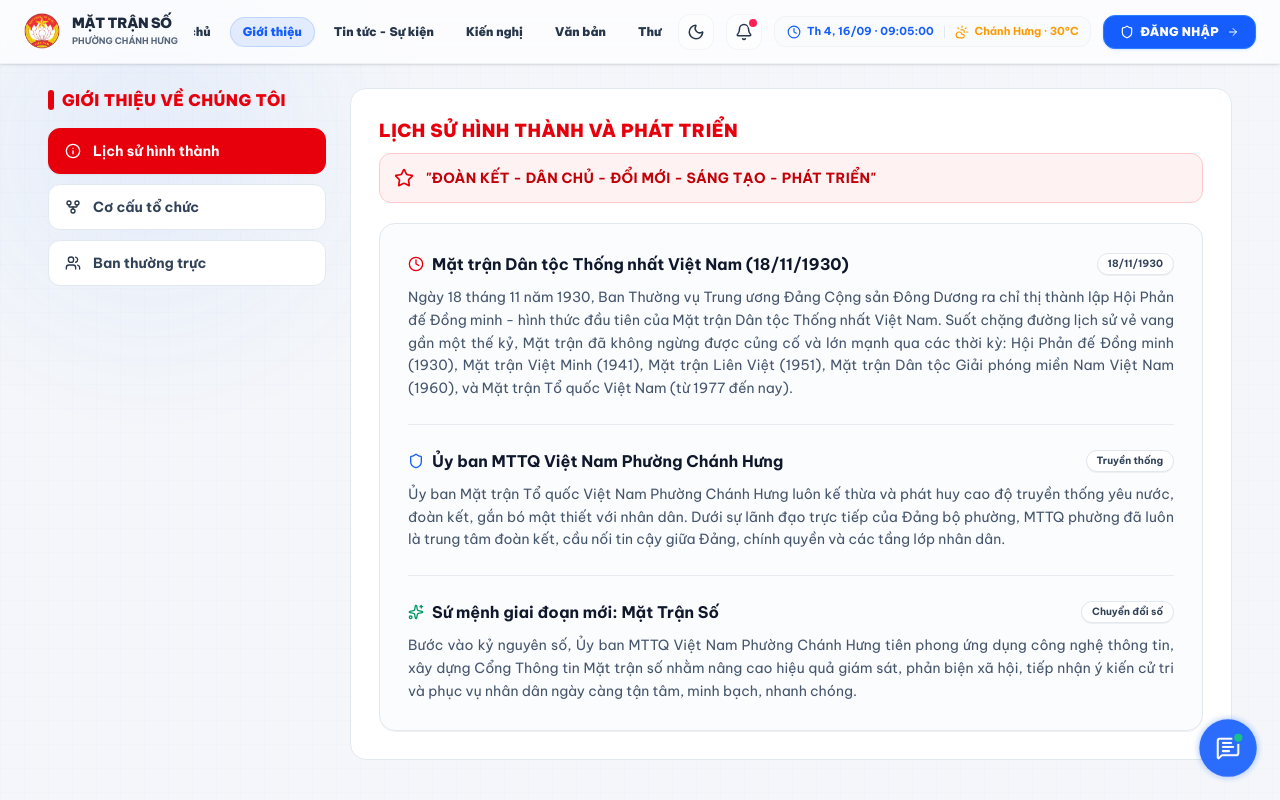
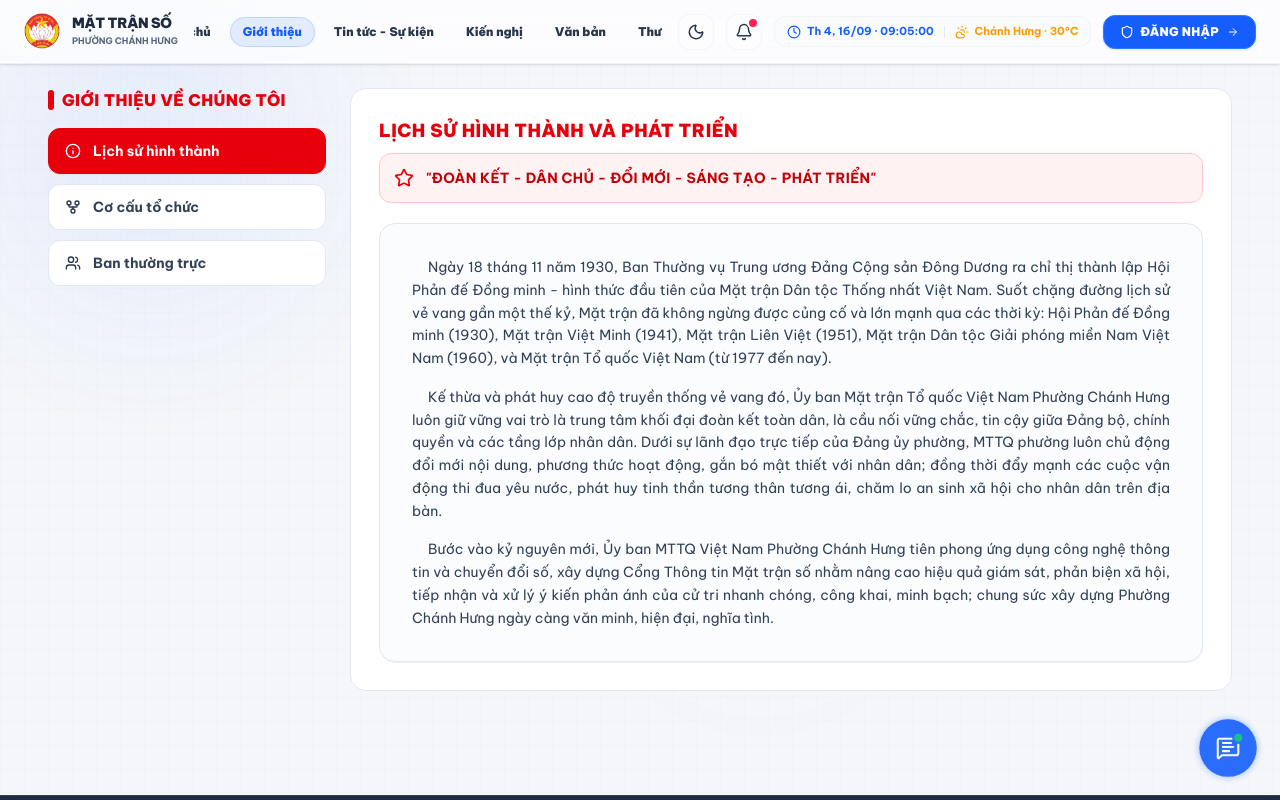
Before and after one commit to chidoankhupho23phuongchanhhung/MTTQ-CHANHHUNG, a Next.js app: page /hoat-dong-mttq in a window 1280 px wide. Both pictures are taken after a click on the button "Lịch sử hình thành". Shown: the top 800 px of the page. Built offline with nearby package versions, Linux system fonts and the light colour scheme.

Commit message:
feat: Gop noi dung lich su hinh thanh thanh 1 box van ban dai xuyen suot, cap nhat dong bo tren admin dashboard

```diff
--- a/components/ui/MTTQIntroSection.tsx
+++ b/components/ui/MTTQIntroSection.tsx
@@ -10,8 +10,8 @@ import { cn } from "@/lib/utils";
 import {
   IntroSettings,
   LeaderItem,
-  HistorySectionItem,
   DEFAULT_INTRO_SETTINGS,
+  DEFAULT_HISTORY_CONTENT,
   getCachedIntroSettings
 } from "@/lib/introSettings";
 
@@ -24,7 +24,6 @@ interface DepartmentItem {
   category: "chuyen-mon" | "doan-the";
   categoryLabel: string;
   icon: React.ElementType;
-  badgeBg: string;
   badgeColor: string;
   summary: string;
   content: string;
@@ -34,63 +33,63 @@ const DEPARTMENTS: DepartmentItem[] = [
   {
     id: "van-phong", number: "(1)", name: "Bộ phận Văn phòng",
     category: "chuyen-mon", categoryLabel: "Bộ phận Chuyên môn",
-    icon: Building2, badgeBg: "bg-blue-50 text-blue-700 border-blue-200", badgeColor: "text-blue-600",
+    icon: Building2, badgeColor: "text-blue-600",
     summary: "Tham mưu, tổng hợp, hành chính quản trị, hậu cần và chuyển đổi số cơ sở dữ liệu Mặt trận.",
     content: "Có chức năng tham mưu, giúp việc, tổ chức phục vụ các hoạt động và công tác chỉ đạo, điều hành của Đảng ủy, Ủy ban, Ban Thường trực Ủy ban Mặt trận Tổ quốc Việt Nam phường và các tổ chức chính trị - xã hội phường. Tham mưu xây dựng chương trình làm việc và phối hợp tổ chức thực hiện chương trình làm việc của Ủy ban, Ban Thường trực và Cơ quan. Tổ chức ứng dụng triển khai chuyển đổi số, phát triển quản lý các nền tảng số về các cơ sở dữ liệu đoàn viên, hội viên, thành viên của Mặt trận Tổ quốc Việt Nam phường."
   },
   {
     id: "to-chuc-kiem-tra", number: "(2)", name: "Bộ phận Tổ chức, Kiểm tra",
     category: "chuyen-mon", categoryLabel: "Bộ phận Chuyên môn",
-    icon: ShieldCheck, badgeBg: "bg-amber-50 text-amber-700 border-amber-200", badgeColor: "text-amber-600",
+    icon: ShieldCheck, badgeColor: "text-amber-600",
     summary: "Tổ chức cán bộ, quản lý biên chế, thi đua khen thưởng và kiểm tra giám sát Điều lệ.",
     content: "Có chức năng tham mưu, giúp việc cho Ủy ban, Ban Thường trực Mặt trận Tổ quốc Việt Nam phường và các tổ chức chính trị - xã hội phường về công tác tổ chức, quản lý, phát triển thành viên; hướng dẫn và tổ chức các hoạt động, nghiệp vụ, thực hiện quản lý biên chế, tổ chức cán bộ; công tác kiểm tra, giám sát thi hành Điều lệ."
   },
   {
     id: "dan-chu-giam-sat", number: "(3)", name: "Bộ phận Dân chủ, Giám sát và Phản biện xã hội",
     category: "chuyen-mon", categoryLabel: "Bộ phận Chuyên môn",
-    icon: Scale, badgeBg: "bg-emerald-50 text-emerald-700 border-emerald-200", badgeColor: "text-emerald-600",
+    icon: Scale, badgeColor: "text-emerald-600",
     summary: "Thực hiện dân chủ, dân nguyện, pháp luật, giám sát và phản biện xã hội đối với chủ trương, chính sách.",
     content: "Có chức năng tham mưu, giúp việc chung cho Ủy ban, Ban Thường trực và các tổ chức chính trị - xã hội phường tổ chức và thực hiện về công tác dân chủ, dân nguyện, công tác pháp luật, công tác giám sát và phản biện xã hội đối với các chủ trương của Đảng, chính sách, pháp luật Nhà nước."
   },
   {
     id: "dan-toc-ton-giao", number: "(4)", name: "Bộ phận Dân tộc và Tôn giáo",
     category: "chuyen-mon", categoryLabel: "Bộ phận Chuyên môn",
-    icon: Globe2, badgeBg: "bg-cyan-50 text-cyan-700 border-cyan-200", badgeColor: "text-cyan-600",
+    icon: Globe2, badgeColor: "text-cyan-600",
     summary: "Công tác dân tộc, tín ngưỡng, tôn giáo, đối ngoại Nhân dân và người Việt Nam ở nước ngoài.",
     content: "Có chức năng, nhiệm vụ tham mưu, giúp việc cho Ủy ban Mặt trận Tổ quốc Việt Nam phường và các tổ chức chính trị - xã hội phường về công tác dân tộc và tín ngưỡng, tôn giáo; công tác đối ngoại Nhân dân; công tác đối với người Việt Nam ở nước ngoài."
   },
   {
     id: "cong-tac-xa-hoi", number: "(5)", name: "Bộ phận Công tác xã hội",
     category: "chuyen-mon", categoryLabel: "Bộ phận Chuyên môn",
-    icon: Sparkles, badgeBg: "bg-purple-50 text-purple-700 border-purple-200", badgeColor: "text-purple-600",
+    icon: Sparkles, badgeColor: "text-purple-600",
     summary: "Phong trào thi đua, an sinh xã hội, đền ơn đáp nghĩa, cứu trợ từ thiện, quản lý quỹ và tuyên giáo.",
     content: "Có chức năng, nhiệm vụ tham mưu, giúp việc cho Đảng ủy Ủy ban Mặt trận Tổ quốc Việt Nam phường, Ban Thường trực về công tác xã hội: tổ chức các cuộc vận động, phong trào thi đua yêu nước, an sinh xã hội. Công tác tuyên giáo: tuyên truyền, lý luận chính trị, bảo vệ nền tảng tư tưởng của Đảng."
   },
   {
     id: "doan-thanh-nien", number: "(6)", name: "Đoàn TNCS Hồ Chí Minh phường",
     category: "doan-the", categoryLabel: "Tổ chức CT-XH",
-    icon: Flame, badgeBg: "bg-green-50 text-green-700 border-green-200", badgeColor: "text-green-600",
+    icon: Flame, badgeColor: "text-green-600",
     summary: "Tập hợp, giáo dục lý tưởng cách mạng cho thanh thiếu nhi, các phong trào hành động cách mạng tuổi trẻ.",
     content: "Tham mưu, giúp việc cho Ban Chấp hành, Ban Thường vụ, trực tiếp trong tập hợp, vận động đoàn viên, thanh niên tích cực học tập, lao động, nâng cao trình độ; giáo dục lý tưởng cách mạng, đạo đức, lối sống văn hóa cho thanh, thiếu nhi."
   },
   {
     id: "cong-doan", number: "(7)", name: "Công đoàn phường",
     category: "doan-the", categoryLabel: "Tổ chức CT-XH",
-    icon: Briefcase, badgeBg: "bg-blue-50 text-blue-700 border-blue-200", badgeColor: "text-blue-700",
+    icon: Briefcase, badgeColor: "text-blue-700",
     summary: "Bảo vệ quyền và lợi ích hợp pháp của công nhân, người lao động, an toàn vệ sinh lao động.",
     content: "Tham mưu, giúp việc cho Ban Chấp hành, Ban Thường vụ Công đoàn phường trong tập hợp, vận động đoàn viên, công nhân phát huy quyền làm chủ, tích cực lao động, học tập nâng cao trình độ."
   },
   {
     id: "phu-nu", number: "(8)", name: "Hội Liên hiệp Phụ nữ phường",
     category: "doan-the", categoryLabel: "Tổ chức CT-XH",
-    icon: Heart, badgeBg: "bg-rose-50 text-rose-700 border-rose-200", badgeColor: "text-rose-600",
+    icon: Heart, badgeColor: "text-rose-600",
     summary: "Đại diện phụ nữ, xây dựng gia đình hạnh phúc, bình đẳng giới và bảo vệ quyền phụ nữ, trẻ em.",
     content: "Tham mưu, giúp việc cho Ban Chấp hành, Ban Thường vụ Hội Liên hiệp Phụ nữ phường trong tập hợp, vận động hội viên, phụ nữ phát huy nội lực; đại diện các tầng lớp phụ nữ tham gia xây dựng Đảng, Nhà nước và khối đại đoàn kết toàn dân tộc."
   },
   {
     id: "cuu-chien-binh", number: "(9)", name: "Hội Cựu chiến binh phường",
     category: "doan-the", categoryLabel: "Tổ chức CT-XH",
-    icon: Award, badgeBg: "bg-amber-50 text-amber-700 border-amber-200", badgeColor: "text-amber-700",
+    icon: Award, badgeColor: "text-amber-700",
     summary: "Giữ gìn bản chất Bộ đội Cụ Hồ, tham gia bảo vệ Đảng, chính quyền, hỗ trợ đồng đội.",
     content: "Tham mưu, giúp việc cho Ban Chấp hành, Ban Thường vụ Hội Cựu chiến binh phường trong công tác tập hợp, đoàn kết, vận động hội viên, Cựu chiến binh giữ gìn phẩm chất, đạo đức cách mạng, nâng cao bản lĩnh chính trị."
   }
@@ -116,8 +115,8 @@ export default function MTTQIntroSection({ className }: { className?: string })
           setSettings(prev => ({
             ...prev,
             ...data.intro,
+            historyContent: data.intro.historyContent || (data.intro.historySections ? data.intro.historySections.map((s: any) => s.content).join('\n\n') : prev.historyContent),
             leaders: data.intro.leaders && data.intro.leaders.length > 0 ? data.intro.leaders : prev.leaders,
-            historySections: data.intro.historySections && data.intro.historySections.length > 0 ? data.intro.historySections : prev.historySections,
           }));
         }
       }
@@ -146,7 +145,7 @@ export default function MTTQIntroSection({ className }: { className?: string })
     <div className={cn("w-full mb-6", className)}>
       <div className="grid grid-cols-1 lg:grid-cols-12 gap-6 items-start">
 
-        {/* CỘT TRÁI: SIDEBAR 3 MỤC (Đã bỏ box phường chánh hưng ở dưới theo yêu cầu) */}
+        {/* CỘT TRÁI: SIDEBAR 3 MỤC */}
         <div className="lg:col-span-4 xl:col-span-3">
           <div className="flex items-center gap-2 mb-4">
             <span className="w-1.5 h-5 bg-red-600 rounded-full flex-shrink-0" />
@@ -351,7 +350,7 @@ export default function MTTQIntroSection({ className }: { className?: string })
               </div>
             )}
 
-            {/* TAB: LỊCH SỬ HÌNH THÀNH (1 BOX DÀI, KHÔNG TÁCH LÀM 3 THEO YÊU CẦU) */}
+            {/* TAB: LỊCH SỬ HÌNH THÀNH (1 NỘI DUNG DÀI XUYÊN SUỐT DUY NHẤT) */}
             {activeTab === "lich-su" && (
               <div>
                 <h3 className="text-base sm:text-lg font-black text-red-600 uppercase tracking-wide mb-2">
@@ -366,33 +365,13 @@ export default function MTTQIntroSection({ className }: { className?: string })
                   </p>
                 </div>
 
-                {/* 1 BOX DÀI LIÊN TỤC DUY NHẤT */}
-                <div className="rounded-2xl border border-slate-200 dark:border-slate-800 bg-slate-50/60 dark:bg-slate-800/40 p-5 sm:p-7 space-y-6 text-xs sm:text-sm text-slate-700 dark:text-slate-300 leading-relaxed shadow-2xs">
-                  {settings.historySections.map((hist, idx) => {
-                    const iconList = [Clock, Shield, Sparkles];
-                    const colorList = ["text-red-600", "text-blue-600", "text-emerald-600"];
-                    const CurrIcon = iconList[idx % iconList.length];
-                    const currColor = colorList[idx % colorList.length];
-
-                    return (
-                      <div key={hist.id} className={cn(idx > 0 && "pt-6 border-t border-slate-200/80 dark:border-slate-700/80")}>
-                        <div className="flex items-center justify-between gap-3 mb-2.5">
-                          <h4 className="text-sm sm:text-base font-bold text-slate-900 dark:text-white flex items-center gap-2">
-                            <CurrIcon className={cn("w-4 h-4 flex-shrink-0", currColor)} />
-                            <span>{hist.title}</span>
-                          </h4>
-                          {hist.badge && (
-                            <span className="text-[10px] font-bold px-2.5 py-0.5 rounded-full bg-white dark:bg-slate-900 border border-slate-200 dark:border-slate-700 text-slate-700 dark:text-slate-300 shadow-2xs">
-                              {hist.badge}
-                            </span>
-                          )}
-                        </div>
-                        <p className="text-justify text-xs sm:text-sm leading-relaxed text-slate-600 dark:text-slate-300">
-                          {hist.content}
-                        </p>
-                      </div>
-                    );
-                  })}
+                {/* 1 NỘI DUNG DÀI XUYÊN SUỐT DUY NHẤT */}
+                <div className="rounded-2xl border border-slate-200 dark:border-slate-800 bg-slate-50/60 dark:bg-slate-800/40 p-6 sm:p-8 text-xs sm:text-sm text-slate-700 dark:text-slate-300 leading-relaxed shadow-2xs space-y-4 text-justify">
+                  {(settings.historyContent || DEFAULT_HISTORY_CONTENT).split(/\n\n+/).map((para, idx) => (
+                    <p key={idx} className="leading-relaxed indent-4">
+                      {para.trim()}
+                    </p>
+                  ))}
                 </div>
               </div>
             )}
--- a/lib/introSettings.ts
+++ b/lib/introSettings.ts
@@ -18,8 +18,9 @@ export interface IntroSettings {
   slogan: string;
   introText: string;
   introSubtext: string;
+  historyContent: string;
   leaders: LeaderItem[];
-  historySections: HistorySectionItem[];
+  historySections?: HistorySectionItem[];
 }
 
 export const DEFAULT_LEADERS: LeaderItem[] = [
@@ -71,33 +72,18 @@ export const DEFAULT_INTRO_TEXT = "Cơ quan Ủy ban Mặt trận Tổ quốc Vi
 
 export const DEFAULT_INTRO_SUBTEXT = "Được cơ cấu tổ chức theo 05 bộ phận chuyên môn và 04 tổ chức chính trị - xã hội, các hội do Đảng, Nhà nước giao nhiệm vụ, có tính đến những chức năng, nhiệm vụ chung, quan trọng, đặc thù.";
 
-export const DEFAULT_HISTORY_SECTIONS: HistorySectionItem[] = [
-  {
-    id: "hist-1",
-    title: "Mặt trận Dân tộc Thống nhất Việt Nam (18/11/1930)",
-    content: "Ngày 18 tháng 11 năm 1930, Ban Thường vụ Trung ương Đảng Cộng sản Đông Dương ra chỉ thị thành lập Hội Phản đế Đồng minh - hình thức đầu tiên của Mặt trận Dân tộc Thống nhất Việt Nam. Suốt chặng đường lịch sử vẻ vang gần một thế kỷ, Mặt trận đã không ngừng được củng cố và lớn mạnh qua các thời kỳ: Hội Phản đế Đồng minh (1930), Mặt trận Việt Minh (1941), Mặt trận Liên Việt (1951), Mặt trận Dân tộc Giải phóng miền Nam Việt Nam (1960), và Mặt trận Tổ quốc Việt Nam (từ 1977 đến nay).",
-    badge: "18/11/1930"
-  },
-  {
-    id: "hist-2",
-    title: "Ủy ban MTTQ Việt Nam Phường Chánh Hưng",
-    content: "Ủy ban Mặt trận Tổ quốc Việt Nam Phường Chánh Hưng luôn kế thừa và phát huy cao độ truyền thống yêu nước, đoàn kết, gắn bó mật thiết với nhân dân. Dưới sự lãnh đạo trực tiếp của Đảng bộ phường, MTTQ phường đã luôn là trung tâm đoàn kết, cầu nối tin cậy giữa Đảng, chính quyền và các tầng lớp nhân dân.",
-    badge: "Truyền thống"
-  },
-  {
-    id: "hist-3",
-    title: "Sứ mệnh giai đoạn mới: Mặt Trận Số",
-    content: "Bước vào kỷ nguyên số, Ủy ban MTTQ Việt Nam Phường Chánh Hưng tiên phong ứng dụng công nghệ thông tin, xây dựng Cổng Thông tin Mặt trận số nhằm nâng cao hiệu quả giám sát, phản biện xã hội, tiếp nhận ý kiến cử tri và phục vụ nhân dân ngày càng tận tâm, minh bạch, nhanh chóng.",
-    badge: "Chuyển đổi số"
-  }
-];
+export const DEFAULT_HISTORY_CONTENT = `Ngày 18 tháng 11 năm 1930, Ban Thường vụ Trung ương Đảng Cộng sản Đông Dương ra chỉ thị thành lập Hội Phản đế Đồng minh - hình thức đầu tiên của Mặt trận Dân tộc Thống nhất Việt Nam. Suốt chặng đường lịch sử vẻ vang gần một thế kỷ, Mặt trận đã không ngừng được củng cố và lớn mạnh qua các thời kỳ: Hội Phản đế Đồng minh (1930), Mặt trận Việt Minh (1941), Mặt trận Liên Việt (1951), Mặt trận Dân tộc Giải phóng miền Nam Việt Nam (1960), và Mặt trận Tổ quốc Việt Nam (từ 1977 đến nay).
+
+Kế thừa và phát huy cao độ truyền thống vẻ vang đó, Ủy ban Mặt trận Tổ quốc Việt Nam Phường Chánh Hưng luôn giữ vững vai trò là trung tâm khối đại đoàn kết toàn dân, là cầu nối vững chắc, tin cậy giữa Đảng bộ, chính quyền và các tầng lớp nhân dân. Dưới sự lãnh đạo trực tiếp của Đảng ủy phường, MTTQ phường luôn chủ động đổi mới nội dung, phương thức hoạt động, gắn bó mật thiết với nhân dân; đồng thời đẩy mạnh các cuộc vận động thi đua yêu nước, phát huy tinh thần tương thân tương ái, chăm lo an sinh xã hội cho nhân dân trên địa bàn.
+
+Bước vào kỷ nguyên mới, Ủy ban MTTQ Việt Nam Phường Chánh Hưng tiên phong ứng dụng công nghệ thông tin và chuyển đổi số, xây dựng Cổng Thông tin Mặt trận số nhằm nâng cao hiệu quả giám sát, phản biện xã hội, tiếp nhận và xử lý ý kiến phản ánh của cử tri nhanh chóng, công khai, minh bạch; chung sức xây dựng Phường Chánh Hưng ngày càng văn minh, hiện đại, nghĩa tình.`;
 
 export const DEFAULT_INTRO_SETTINGS: IntroSettings = {
   slogan: DEFAULT_SLOGAN,
   introText: DEFAULT_INTRO_TEXT,
   introSubtext: DEFAULT_INTRO_SUBTEXT,
+  historyContent: DEFAULT_HISTORY_CONTENT,
   leaders: DEFAULT_LEADERS,
-  historySections: DEFAULT_HISTORY_SECTIONS,
 };
 
 export const getCachedIntroSettings = (): IntroSettings => {
@@ -110,8 +96,8 @@ export const getCachedIntroSettings = (): IntroSettings => {
           slogan: parsed.slogan || DEFAULT_SLOGAN,
           introText: parsed.introText || DEFAULT_INTRO_TEXT,
           introSubtext: parsed.introSubtext || DEFAULT_INTRO_SUBTEXT,
+          historyContent: parsed.historyContent || (parsed.historySections ? parsed.historySections.map((s: any) => s.content).join('\n\n') : DEFAULT_HISTORY_CONTENT),
           leaders: parsed.leaders && parsed.leaders.length > 0 ? parsed.leaders : DEFAULT_LEADERS,
-          historySections: parsed.historySections && parsed.historySections.length > 0 ? parsed.historySections : DEFAULT_HISTORY_SECTIONS,
         };
       }
     } catch (e) {
```
Also changed, not shown: components/ui/MTTQIntroAdminSection.tsx (+17 -53 lines).
